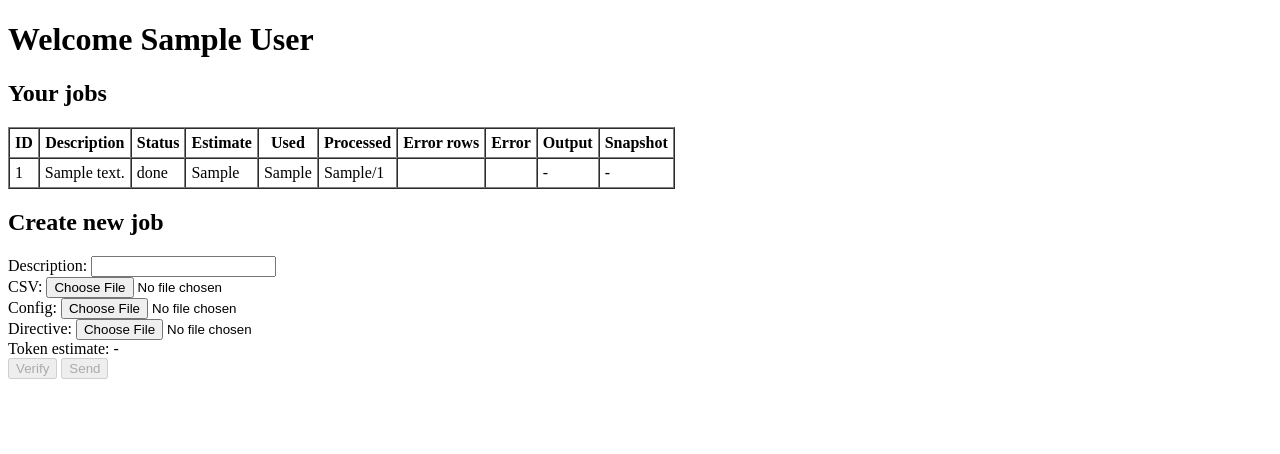
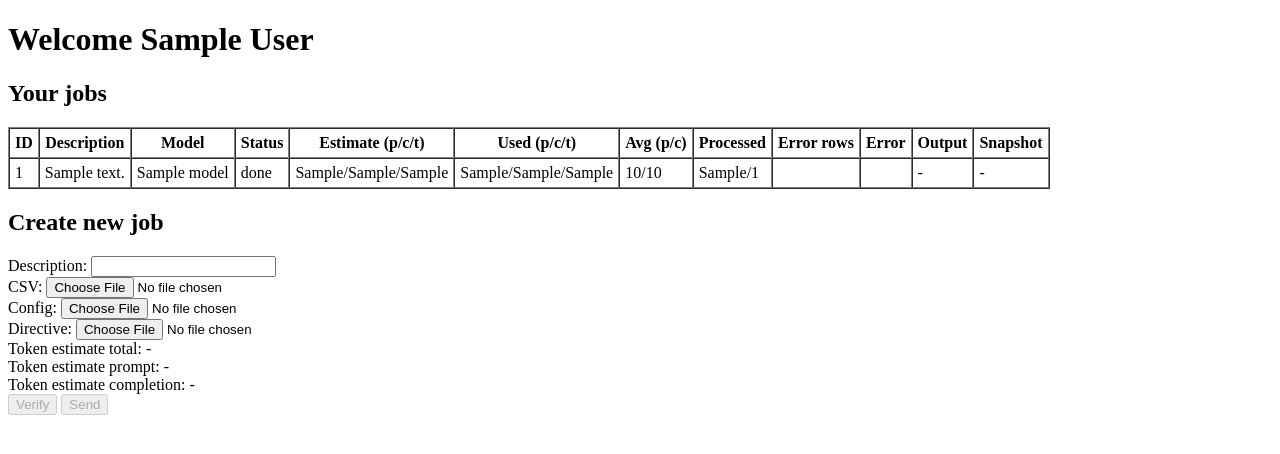
Before and after one commit to jlezcano4755/iadroc, a Flask app: template templates/index.html in a window 1280 px wide. Shown: the top 454 px of the page. Run offline with Flask 3, Linux system fonts and the light colour scheme; tables that the repository leaves empty hold one stand-in row (values such as "Sample post"); the template is opened without the code that fills it: values that come from a table or form of the project are taken from there, most other values are stand-ins (such as "Sample title", 1, 10 or a date in 2020).

Commit message:
feat: show detailed token metrics

```diff
--- a/app.py
+++ b/app.py
@@ -40,7 +40,12 @@
     # rejected, cancelled
     status = db.Column(db.String(20), default="pending")
     token_estimate = db.Column(db.Integer)
+    token_estimate_prompt = db.Column(db.Integer)
+    token_estimate_completion = db.Column(db.Integer)
     tokens_used = db.Column(db.Integer, default=0)
+    tokens_prompt_used = db.Column(db.Integer, default=0)
+    tokens_completion_used = db.Column(db.Integer, default=0)
+    model = db.Column(db.String(100))
     error = db.Column(db.Text)
     created_at = db.Column(db.DateTime, default=datetime.utcnow)
     description = db.Column(db.String(200))
@@ -77,8 +82,8 @@
                 return True, text  # return first non-empty row text
     return False, None
 
-def token_estimator(csv_path: str, config: dict, directive: str, sample_size: int = 5) -> int:
-    """Estimate total token usage by sampling rows and querying OpenAI."""
+def token_estimator(csv_path: str, config: dict, directive: str, sample_size: int = 5) -> dict:
+    """Estimate token usage by sampling rows and querying OpenAI."""
     delimiter = config.get('delimiter', ',')
     with open(csv_path, newline='', encoding='utf-8') as f:
         rows = list(csv.DictReader(f, delimiter=delimiter))
@@ -89,6 +94,8 @@
     sample_rows = random.sample(rows, min(sample_size, len(rows)))
     api_key = base64.b64decode(config.get('openai_api_key')).decode()
     client = openai.OpenAI(api_key=api_key)
+    total_prompt = 0
+    total_completion = 0
     total_tokens = 0
     successful = 0
 
@@ -112,6 +119,8 @@
                 )
                 if resp.usage:
                     total_tokens += resp.usage.total_tokens
+                    total_prompt += resp.usage.prompt_tokens or 0
+                    total_completion += resp.usage.completion_tokens or 0
                     successful += 1
                 break
             except Exception as e:
@@ -122,11 +131,17 @@
     if successful == 0:
         raise RuntimeError(str(last_err))
 
-    avg_tokens = total_tokens / successful
-    return int(avg_tokens * len(rows))
+    avg_total = total_tokens / successful
+    avg_prompt = total_prompt / successful
+    avg_completion = total_completion / successful
+    return {
+        'total': int(avg_total * len(rows)),
+        'prompt': int(avg_prompt * len(rows)),
+        'completion': int(avg_completion * len(rows))
+    }
 
 def openai_process(row: dict, config: dict, directive: str) -> tuple:
-    """Process a row with OpenAI and return the updated row and tokens used."""
+    """Process a row with OpenAI and return the updated row and token usage."""
     text = row.get(config['target'], '') or ''
     retries = config.get('retry_times', 3)
     api_key = base64.b64decode(config.get('openai_api_key')).decode()
@@ -148,8 +163,12 @@
             data = json.loads(content)
             for col in config.get('new_columns', []):
                 row[col] = data.get(col, '')
-            tokens_used = resp.usage.total_tokens if resp.usage else 0
-            return row, tokens_used
+            if resp.usage:
+                prompt = resp.usage.prompt_tokens or 0
+                completion = resp.usage.completion_tokens or 0
+            else:
+                prompt = completion = 0
+            return row, prompt, completion
         except Exception as e:
             last_err = e
     raise RuntimeError(str(last_err))
@@ -195,10 +214,10 @@
                         continue
 
                     try:
-                        result, used = openai_process(row, config, directive_text)
+                        result, p_used, c_used = openai_process(row, config, directive_text)
                     except Exception:
                         job.error_rows += 1
-                        result, used = row, 0
+                        result, p_used, c_used = row, 0, 0
 
                     if writer is None:
                         writer = csv.DictWriter(out_f, fieldnames=result.keys(), delimiter=delimiter)
@@ -207,7 +226,9 @@
                     writer.writerow(result)
                     out_f.flush()
                     job.rows_processed = idx + 1
-                    job.tokens_used += used
+                    job.tokens_used += p_used + c_used
+                    job.tokens_prompt_used += p_used
+                    job.tokens_completion_used += c_used
                     if job.rows_processed % snapshot_interval == 0:
                         snap = os.path.join(os.path.dirname(job.csv_path), f'snapshot_{job.rows_processed}.csv')
                         shutil.copy(output_path, snap)
@@ -276,7 +297,12 @@
         token_est = token_estimator(csv_path, config, directive_text)
     except Exception as e:
         return jsonify({'error': str(e)}), 400
-    return jsonify({'message': 'verified', 'token_estimate': token_est})
+    return jsonify({
+        'message': 'verified',
+        'token_estimate_total': token_est['total'],
+        'token_estimate_prompt': token_est['prompt'],
+        'token_estimate_completion': token_est['completion']
+    })
 
 @app.route('/jobs', methods=['POST'])
 def create_job():
@@ -289,9 +315,12 @@
     config_file = request.files.get('config')
     directive_file = request.files.get('directive')
     token_estimate = request.form.get('token_estimate')
+    token_estimate_prompt = request.form.get('token_estimate_prompt')
+    token_estimate_completion = request.form.get('token_estimate_completion')
     description = request.form.get('description')
 
-    if not all([csv_file, config_file, directive_file, token_estimate]):
+    if not all([csv_file, config_file, directive_file, token_estimate,
+                token_estimate_prompt, token_estimate_completion]):
         return 'Missing data', 400
 
     # read config file to store json parameters
@@ -302,10 +331,18 @@
     except json.JSONDecodeError:
         return 'Invalid config', 400
 
-    job = Job(user_id=user.id, token_estimate=int(token_estimate),
-              csv_path='', config_path='', directive_path='',
-              config_json=json.dumps(config_data),
-              description=description)
+    job = Job(
+        user_id=user.id,
+        token_estimate=int(token_estimate),
+        token_estimate_prompt=int(token_estimate_prompt),
+        token_estimate_completion=int(token_estimate_completion),
+        csv_path='',
+        config_path='',
+        directive_path='',
+        config_json=json.dumps(config_data),
+        description=description,
+        model=config_data.get('model')
+    )
     db.session.add(job)
     db.session.commit()
 
@@ -408,8 +445,13 @@
     return jsonify({
         'id': job.id,
         'status': job.status,
+        'model': job.model,
         'token_estimate': job.token_estimate,
+        'token_estimate_prompt': job.token_estimate_prompt,
+        'token_estimate_completion': job.token_estimate_completion,
         'tokens_used': job.tokens_used,
+        'tokens_prompt_used': job.tokens_prompt_used,
+        'tokens_completion_used': job.tokens_completion_used,
         'error': job.error,
         'rows_processed': job.rows_processed,
         'total_rows': job.total_rows,
--- a/templates/index.html
+++ b/templates/index.html
@@ -12,9 +12,13 @@
     function verifyFiles() {
       const formData = new FormData(document.getElementById('jobForm'));
       fetch('/verify', {method:'POST', body: formData}).then(r=>r.json()).then(d=>{
-        if(d.token_estimate!==undefined){
-          document.getElementById('tokens').innerText = d.token_estimate;
-          document.getElementById('token_estimate').value = d.token_estimate;
+        if(d.token_estimate_total!==undefined){
+          document.getElementById('tokens_total').innerText = d.token_estimate_total;
+          document.getElementById('tokens_prompt').innerText = d.token_estimate_prompt;
+          document.getElementById('tokens_completion').innerText = d.token_estimate_completion;
+          document.getElementById('token_estimate').value = d.token_estimate_total;
+          document.getElementById('token_estimate_prompt').value = d.token_estimate_prompt;
+          document.getElementById('token_estimate_completion').value = d.token_estimate_completion;
           document.getElementById('send').disabled = false;
         }else{
           alert(d.error);
@@ -31,9 +35,11 @@
     <th>ID</th>
     {% if user.role == 'supervisor' %}<th>User</th>{% endif %}
     <th>Description</th>
+    <th>Model</th>
     <th>Status</th>
-    <th>Estimate</th>
-    <th>Used</th>
+    <th>Estimate (p/c/t)</th>
+    <th>Used (p/c/t)</th>
+    <th>Avg (p/c)</th>
     <th>Processed</th>
     <th>Error rows</th>
     <th>Error</th>
@@ -46,9 +52,15 @@
     <td>{{ job.id }}</td>
     {% if user.role == 'supervisor' %}<td>{{ job.user.name }}</td>{% endif %}
     <td>{{ job.description or '' }}</td>
+    <td>{{ job.model }}</td>
     <td>{{ job.status }}</td>
-    <td>{{ job.token_estimate }}</td>
-    <td>{{ job.tokens_used }}</td>
+    <td>{{ job.token_estimate_prompt }}/{{ job.token_estimate_completion }}/{{ job.token_estimate }}</td>
+    <td>{{ job.tokens_prompt_used }}/{{ job.tokens_completion_used }}/{{ job.tokens_used }}</td>
+    <td>
+      {% if job.rows_processed %}
+        {{ (job.tokens_prompt_used // job.rows_processed) }}/{{ (job.tokens_completion_used // job.rows_processed) }}
+      {% else %}-/-{% endif %}
+    </td>
     <td>{{ job.rows_processed }}/{{ job.total_rows }}</td>
     <td>{{ job.error_rows }}</td>
     <td>{{ job.error or '' }}</td>
@@ -100,11 +112,15 @@
 <form id="jobForm" action="/jobs" method="post" enctype="multipart/form-data">
   <input type="hidden" name="token" value="{{ token }}">
   <input type="hidden" id="token_estimate" name="token_estimate">
+  <input type="hidden" id="token_estimate_prompt" name="token_estimate_prompt">
+  <input type="hidden" id="token_estimate_completion" name="token_estimate_completion">
   Description: <input type="text" name="description"><br>
   CSV: <input type="file" id="csv" name="csv" onchange="enableVerify()"><br>
   Config: <input type="file" id="config" name="config" onchange="enableVerify()"><br>
   Directive: <input type="file" id="directive" name="directive" onchange="enableVerify()"><br>
-  Token estimate: <span id="tokens">-</span><br>
+  Token estimate total: <span id="tokens_total">-</span><br>
+  Token estimate prompt: <span id="tokens_prompt">-</span><br>
+  Token estimate completion: <span id="tokens_completion">-</span><br>
   <button type="button" id="verify" onclick="verifyFiles()" disabled>Verify</button>
   <button type="submit" id="send" disabled>Send</button>
 </form>
```
